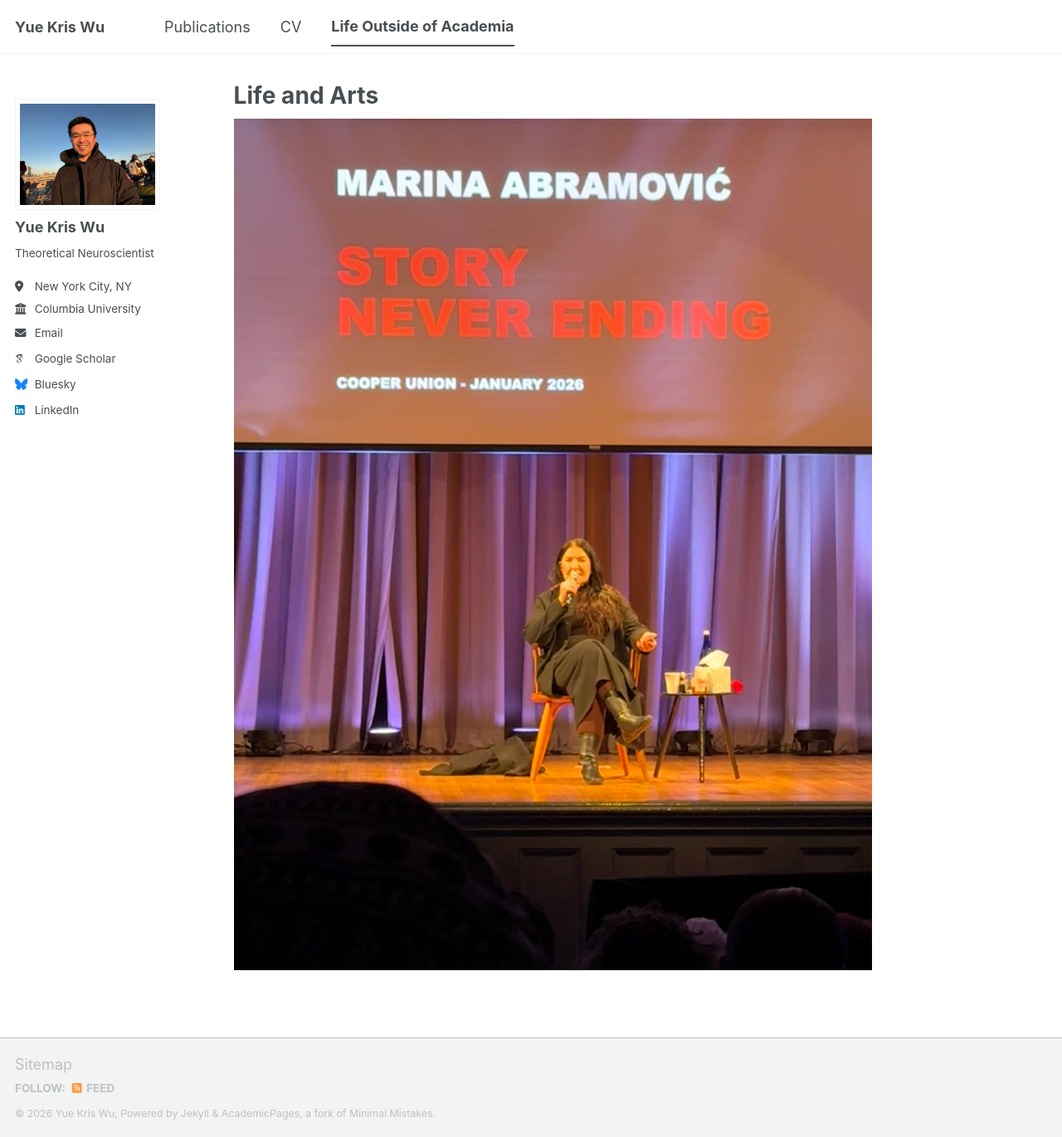
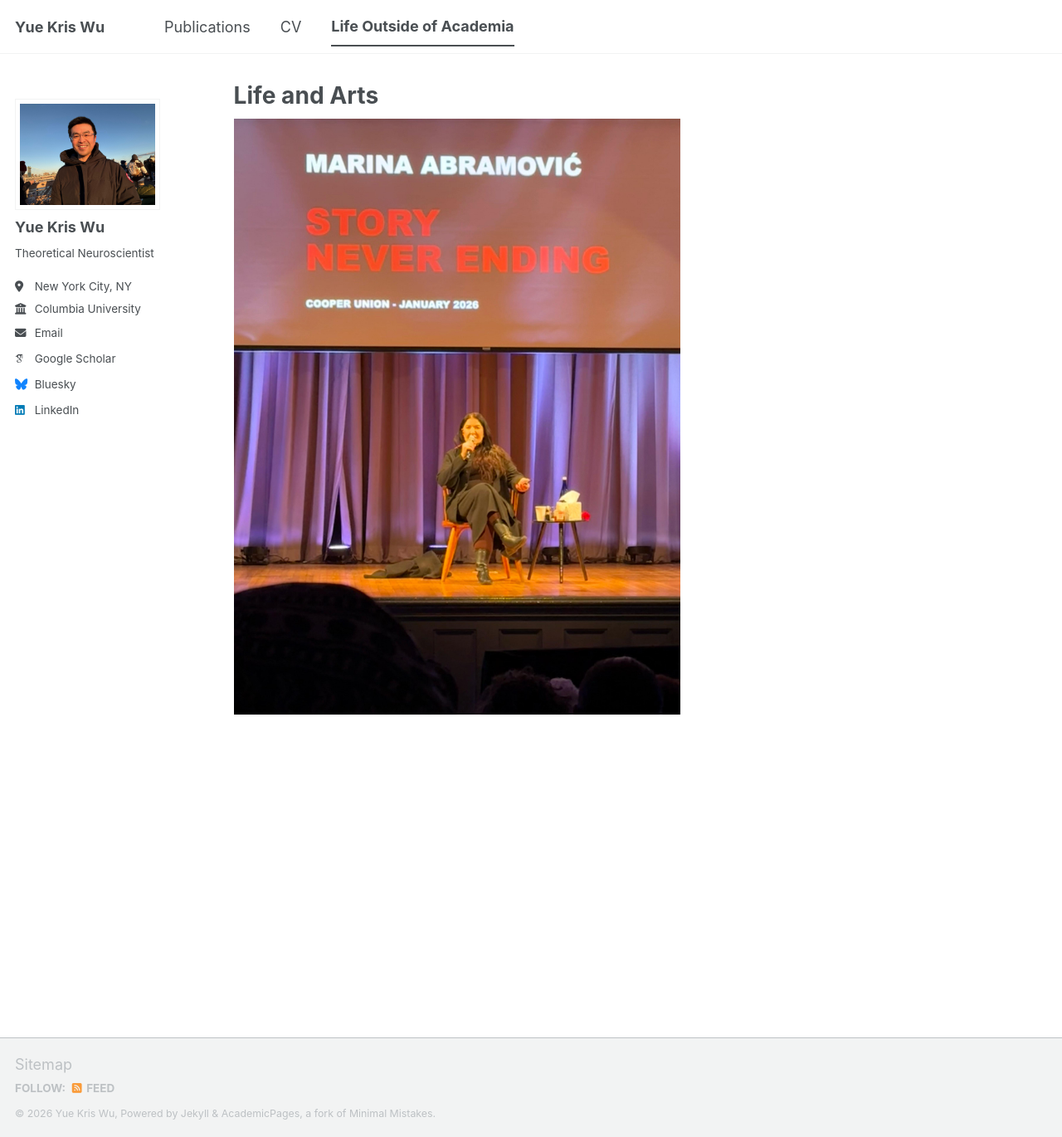
Before and after one commit to yuekriswu/yuekriswu.github.io, a Jekyll site: the page built from _pages/life-and-arts.html, in a window 1280 px wide and 1370 px high. Shown: the whole window at 83% size. Built offline with Jekyll 4.4.1, drawn with Linux system fonts in a browser that asks for light colours; some web fonts are replaced; a script bundle is joined from its source files by our own code; library files that are not in the unit come from our copies.

Commit message:
Update life-and-arts.html

```diff
--- a/_pages/life-and-arts.html
+++ b/_pages/life-and-arts.html
@@ -5,4 +5,4 @@
 author_profile: true
 ---
 
-<img src="../../images/Marina_Abramovic.jpeg" alt="Description of the image">
+<img src="../../images/Marina_Abramovic.jpeg" alt="Description of the image" style="width:70%; height:auto;">
```
